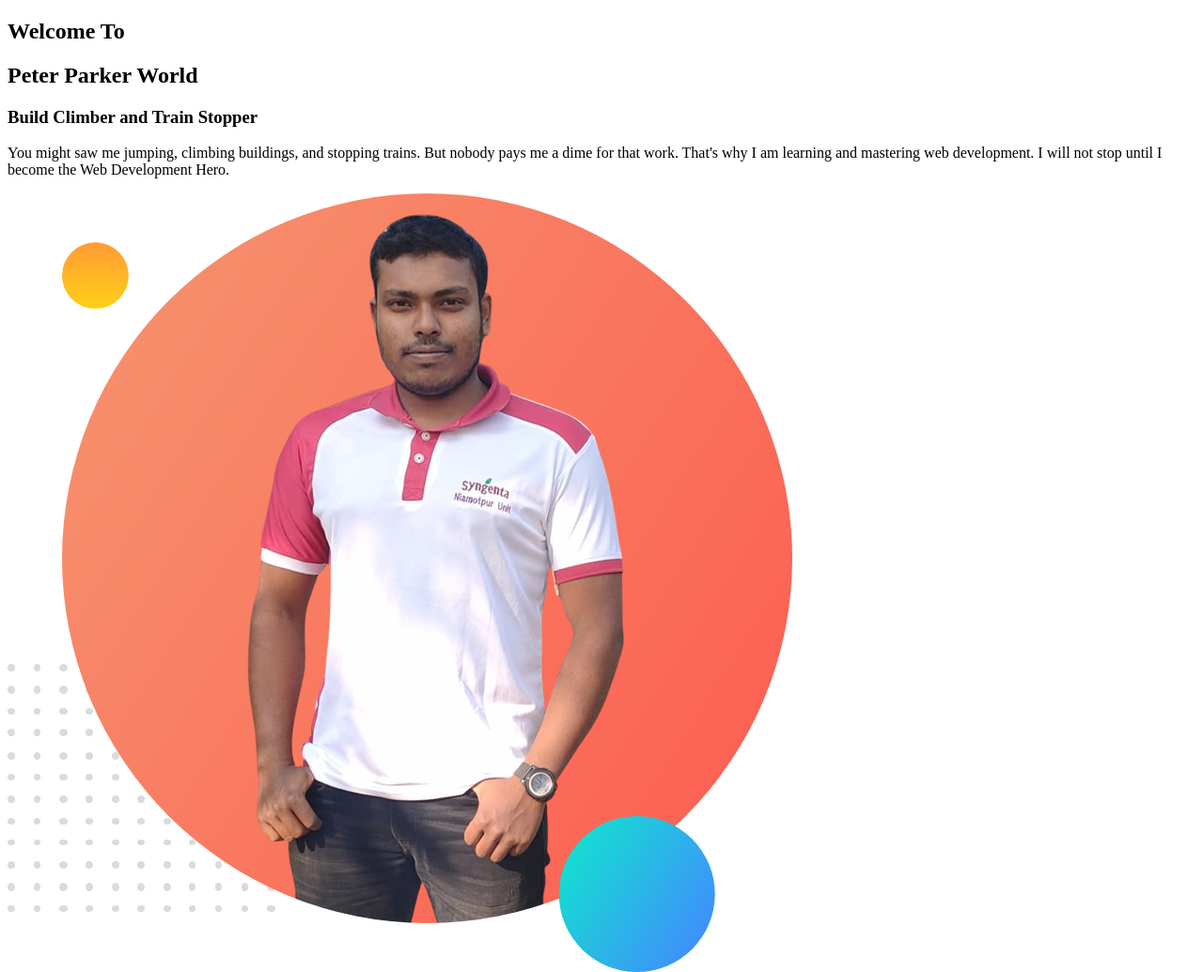
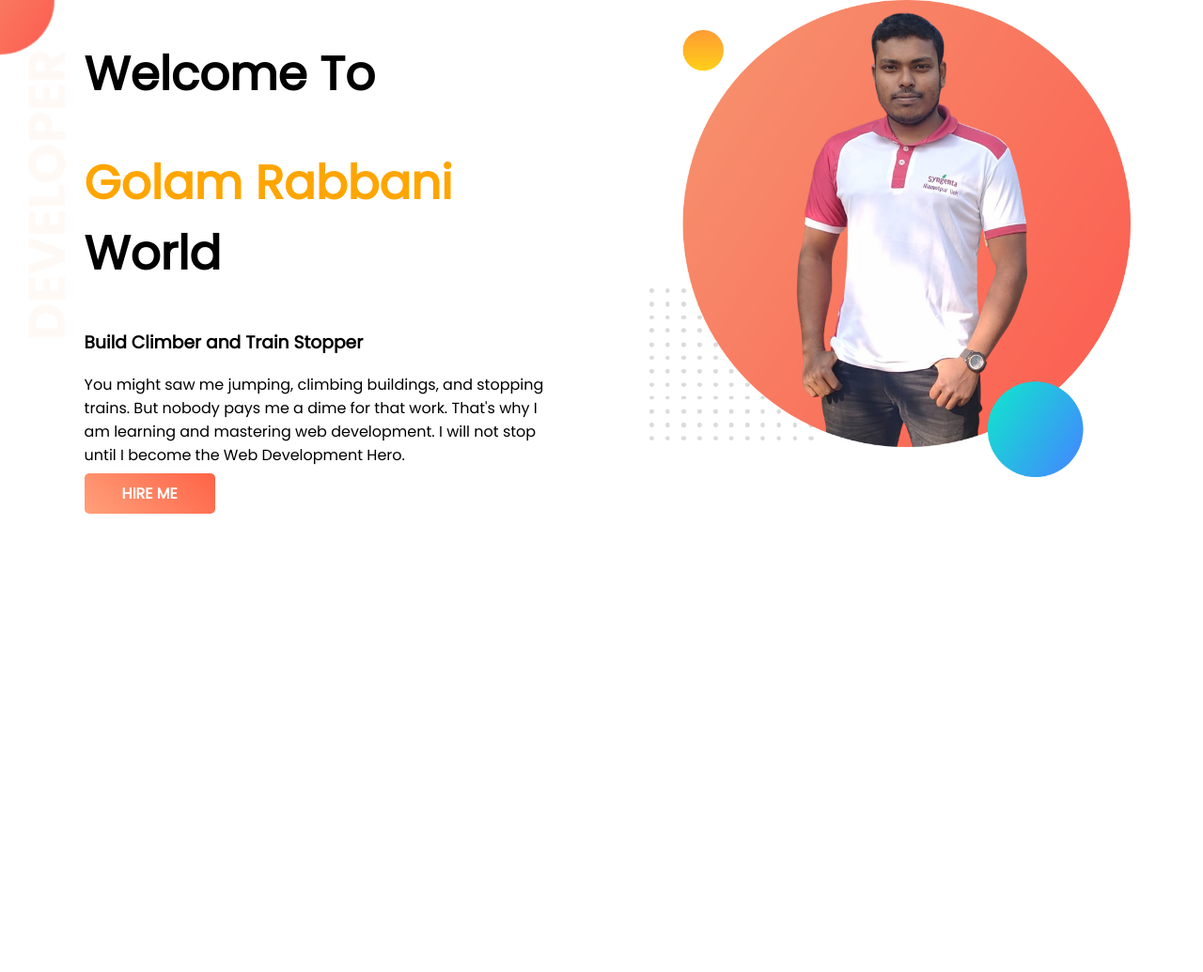
Before and after one commit to golamrabbani93/rabbani-portfolio, a plain HTML site: page rabbani-portfolio/index.html in a window 1280 px wide. Shown: the whole page at 94% size. After the commit the page ends 800 px from the top, so only its background shows below. Drawn offline with Linux system fonts and the light colour scheme.

Commit message:
add google font and style top-banner section

```diff
--- a/rabbani-portfolio/index.html
+++ b/rabbani-portfolio/index.html
@@ -5,19 +5,23 @@
 		<meta http-equiv="X-UA-Compatible" content="IE=edge" />
 		<meta name="viewport" content="width=device-width, initial-scale=1.0" />
 		<title>Rabbani||portfolio</title>
+		<link rel="preconnect" href="https://fonts.googleapis.com" />
+		<link rel="preconnect" href="https://fonts.gstatic.com" crossorigin />
+		<link href="https://fonts.googleapis.com/css2?family=Poppins&display=swap" rel="stylesheet" />
 		<link rel="stylesheet" href="style.css" />
 	</head>
 	<body>
-		<section class="top-banner">
+		<section class="top-banner d-flex">
 			<div class="half-width">
 				<h1>Welcome To</h1>
-				<h1>Peter Parker World</h1>
+				<h1><span>Golam Rabbani</span> World</h1>
 				<h3>Build Climber and Train Stopper</h3>
 				<p>
 					You might saw me jumping, climbing buildings, and stopping trains. But nobody pays me a
 					dime for that work. That's why I am learning and mastering web development. I will not
 					stop until I become the Web Development Hero.
 				</p>
+				<a class="btn" href="#" target="_blank" rel="noopener noreferrer">hire me</a>
 			</div>
 			<div class="half-width">
 				<img src="images/rabbani1.png" alt="" />
--- a/rabbani-portfolio/style.css
+++ b/rabbani-portfolio/style.css
@@ -0,0 +1,34 @@
+body {
+	font-family: "Poppins", sans-serif;
+	margin: 0;
+}
+.d-flex {
+	display: flex;
+}
+.top-banner {
+	background-image: url("images/top-banner.png");
+	background-repeat: no-repeat;
+}
+.half-width {
+	width: 40%;
+	margin-left: 5%;
+	padding-left: 2%;
+}
+.half-width img {
+	width: 100%;
+}
+h1 {
+	font-size: 50px;
+}
+h1 span {
+	color: orange;
+}
+.btn {
+	text-decoration: none;
+	background: linear-gradient(45deg, lightsalmon, tomato);
+	padding: 10px 40px;
+	border-radius: 5px;
+	color: white;
+	font-weight: 700;
+	text-transform: uppercase;
+}
```
Also changed, not shown: rabbani-portfolio/images/dream-bg.png (added), rabbani-portfolio/images/exp-bg.png (added), rabbani-portfolio/images/top-banner.png (added).
